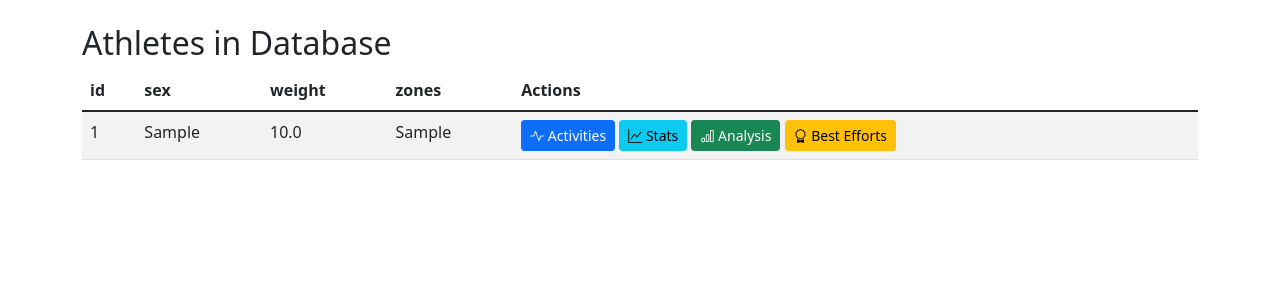
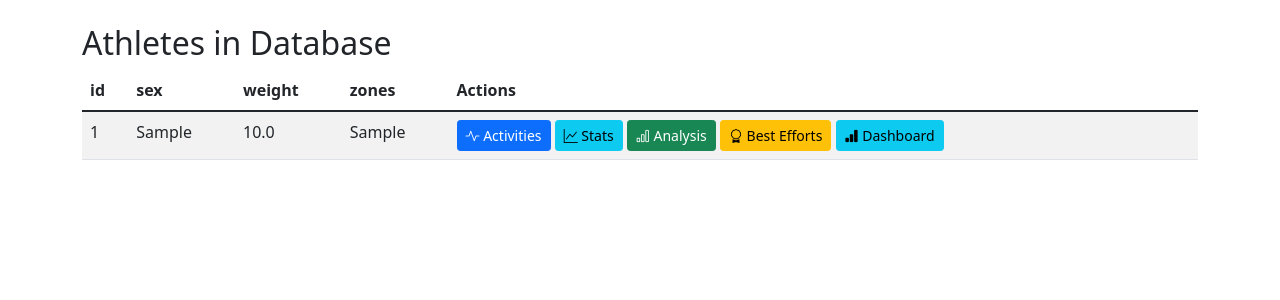
Before and after one commit to FdiLmr/running_companion, a Flask app: page /view_athletes in a window 1280 px wide. Shown: the part 88-388 px from the top of the page. Run offline with Flask 3, Linux system fonts and the light colour scheme; tables that the repository leaves empty hold one stand-in row (values such as "Sample post"); parts of the project's set-up code (start-up, migrations or seed data) failed here and were passed over; some libraries are stand-ins or nearby versions.

Commit message:
Changed dashboard button

```diff
--- a/second_part/templates/view_athletes.html
+++ b/second_part/templates/view_athletes.html
@@ -33,6 +33,9 @@
                     <a href="/view_best_efforts/{{ row['id'] }}" class="btn btn-warning btn-sm">
                         <i class="bi bi-award"></i> Best Efforts
                     </a>
+                    <a href="/dashboard/{{ row['id'] }}" class="btn btn-info btn-sm">
+                        <i class="bi bi-bar-chart-fill"></i> Dashboard
+                    </a>
                 </td>
             </tr>
             {% endfor %}
```
